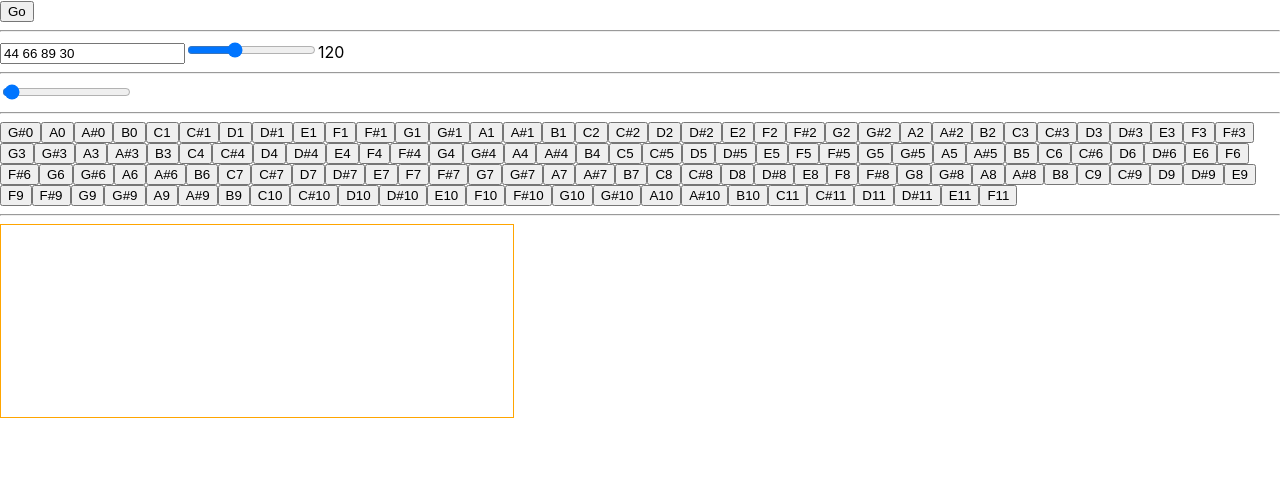
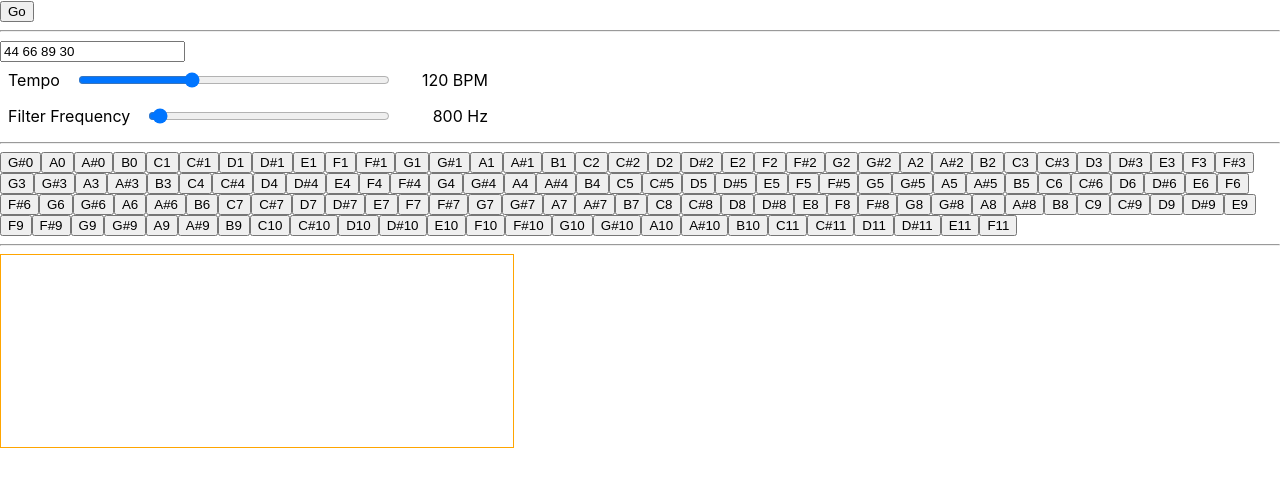
Before and after one commit to akx/tlfe-soundthing, a React (Vite) app: page / in a window 1280 px wide. Shown: the top 486 px of the page. Built offline with nearby package versions, Linux system fonts and the light colour scheme.

Commit message:
Improve sliders

```diff
--- a/package.json
+++ b/package.json
@@ -8,11 +8,13 @@
   "dependencies": {
     "react": "^17.0.0",
     "react-dom": "^17.0.0",
-    "react-use": "^17.3.1"
+    "react-use": "^17.3.1",
+    "styled-components": "^5.3.3"
   },
   "devDependencies": {
     "@types/react": "^17.0.21",
     "@types/react-dom": "^17.0.9",
+    "@types/styled-components": "^5.1.15",
     "@typescript-eslint/eslint-plugin": "^5.2.0",
     "@typescript-eslint/parser": "^5.2.0",
     "@vitejs/plugin-react-refresh": "^1.3.6",
--- a/src/App.tsx
+++ b/src/App.tsx
@@ -3,6 +3,7 @@ import { midiToFreq, midiToNoteName } from "./notes";
 import { useInterval } from "react-use";
 import { mapRange } from "./utils";
 import { Viz } from "./components/Viz";
+import Slider from "./components/Slider";
 
 interface AudioBits {
   audioContext: AudioContext;
@@ -83,22 +84,21 @@ function App() {
         value={song}
         onChange={(e) => setSong(e.target.value)}
       />
-      <input
-        type="range"
+      <Slider
+        label="Tempo"
+        value={tempo}
+        unit="BPM"
+        onChange={setTempo}
         min={20}
         max={300}
-        value={tempo}
-        onChange={(e) => setTempo(e.target.valueAsNumber)}
       />
-      {tempo}
-      <hr />
-
-      <input
-        type="range"
+      <Slider
+        label="Filter Frequency"
+        value={filterFreq}
+        unit="Hz"
+        onChange={setFilterFreq}
         min={400}
         max={22000}
-        value={filterFreq}
-        onChange={(e) => setFilterFreq(e.target.valueAsNumber)}
       />
 
       <hr />
--- /dev/null
+++ b/src/components/Slider.tsx
@@ -0,0 +1,56 @@
+import React from "react";
+import styled from "styled-components";
+
+const SliderBody = styled.label`
+  display: flex;
+  justify-content: space-between;
+  width: 30em;
+  padding: 0.5em;
+`;
+
+const SliderLabelText = styled.span`
+  padding-right: 1em;
+  white-space: nowrap;
+`;
+const SliderValueText = styled.span`
+  padding-left: 1em;
+  white-space: nowrap;
+  width: 5em;
+  text-align: right;
+`;
+const SliderInput = styled.input`
+  flex: 1;
+`;
+type InputProps = React.DetailedHTMLProps<
+  React.InputHTMLAttributes<HTMLInputElement>,
+  HTMLInputElement
+>;
+type SliderProps = Omit<InputProps, "onChange" | "ref"> & {
+  label: string;
+  unit?: string;
+  onChange: (n: number) => void;
+};
+
+function Slider({ label, unit, onChange, value, ...rest }: SliderProps) {
+  const onInputChange = React.useCallback(
+    (e) => onChange(e.target.valueAsNumber),
+    [onChange],
+  );
+  return (
+    <SliderBody>
+      <SliderLabelText>{label}</SliderLabelText>
+      <SliderInput
+        {...rest}
+        type="range"
+        onChange={onInputChange}
+        value={value}
+      />
+      <SliderValueText>
+        {value}
+        {unit ? ` ${unit}` : null}
+      </SliderValueText>
+    </SliderBody>
+  );
+}
+
+export default Slider;
```
Also changed, not shown: 1 other file (tests, documents, lock files or other folders).
